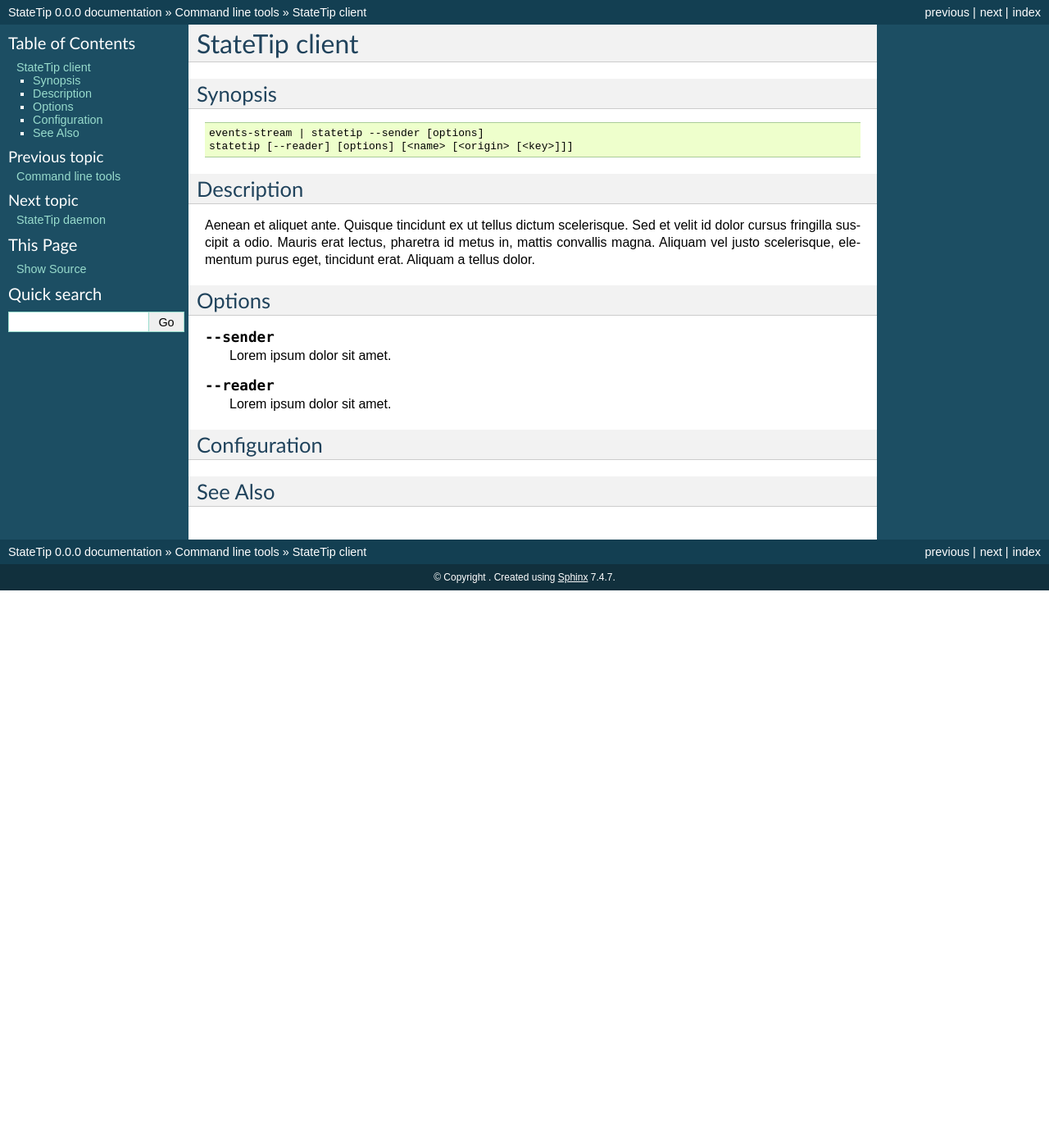
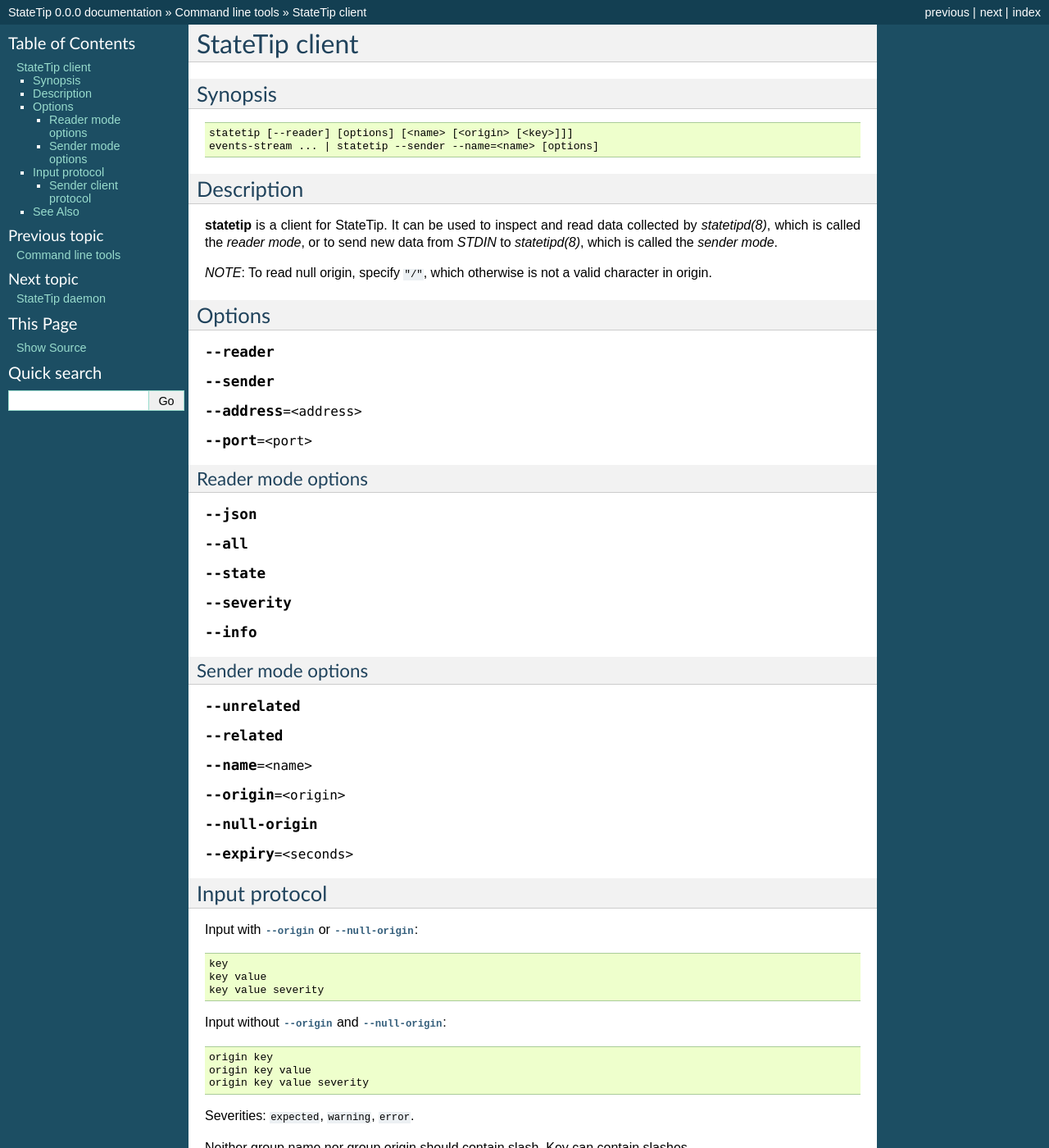
Before and after one commit to dozzie/statetip, a Sphinx documentation site: the page built from doc/manpages/statetip.rst, in a window 1280 px wide and 1400 px high. Shown: the whole window at 82% size. Built offline with Sphinx 7.4.7, drawn with Linux system fonts in a browser that asks for light colours; some of the changed text lies outside the part shown.

Commit message:
Added skeletons for statetip client and its man page.

```diff
--- a/doc/conf.py
+++ b/doc/conf.py
@@ -50,9 +50,9 @@
 #-----------------------------------------------------------------------------
 
 man_pages = [
-    ('manpages/statetip', 'statetip', u'StateTip Client',
+    ('manpages/statetip', 'statetip', u'StateTip client',
      [], 1),
-    ('manpages/statetipd', 'statetipd', u'StateTip Daemon',
+    ('manpages/statetipd', 'statetipd', u'StateTip daemon',
      [], 8),
 ]
 
--- a/doc/manpages/statetip.rst
+++ b/doc/manpages/statetip.rst
@@ -7,32 +7,78 @@
 
 .. code-block:: none
 
-    events-stream | statetip --sender [options]
     statetip [--reader] [options] [<name> [<origin> [<key>]]]
+    events-stream ... | statetip --sender --name=<name> [options]
 
 Description
 ===========
 
-Aenean et aliquet ante. Quisque tincidunt ex ut tellus dictum
-scelerisque. Sed et velit id dolor cursus fringilla suscipit a odio.
-Mauris erat lectus, pharetra id metus in, mattis convallis magna.
-Aliquam vel justo scelerisque, elementum purus eget, tincidunt erat.
-Aliquam a tellus dolor.
+:program:`statetip` is a client for StateTip. It can be used to inspect and
+read data collected by :manpage:`statetipd(8)`, which is called the *reader
+mode*, or to send new data from *STDIN* to :manpage:`statetipd(8)`, which is
+called the *sender mode*.
+
+*NOTE*: To read null origin, specify ``"/"``, which otherwise is not a valid
+character in origin.
 
 Options
 =======
 
+.. option:: --reader
 .. option:: --sender
+.. option:: --address=<address>
+.. option:: --port=<port>
 
-   Lorem ipsum dolor sit amet.
+Reader mode options
+-------------------
 
-.. option:: --reader
+.. option:: --json
+.. option:: --all
+.. option:: --state
+.. option:: --severity
+.. option:: --info
 
-   Lorem ipsum dolor sit amet.
+Sender mode options
+-------------------
 
-Configuration
-=============
+.. option:: --unrelated
+.. option:: --related
+.. option:: --name=<name>
+.. option:: --origin=<origin>
+.. option:: --null-origin
+.. option:: --expiry=<seconds>
 
+Input protocol
+==============
+
+Input with :option:`--origin` or :option:`--null-origin`:
+
+.. code-block:: none
+
+    key
+    key value
+    key value severity
+
+Input without :option:`--origin` and :option:`--null-origin`:
+
+.. code-block:: none
+
+    origin key
+    origin key value
+    origin key value severity
+
+Severities: ``expected``, ``warning``, ``error``.
+
+Neither group name nor group origin should contain slash. Key can contain
+slashes.
+
+Sender client protocol
+----------------------
+
+.. include:: protocol_sender.rst.common
 
 See Also
 ========
+
+* :manpage:`statetipd(8)`
+* Seismometer <http://seismometer.net/>
```
Also changed, not shown: 1 other file.
